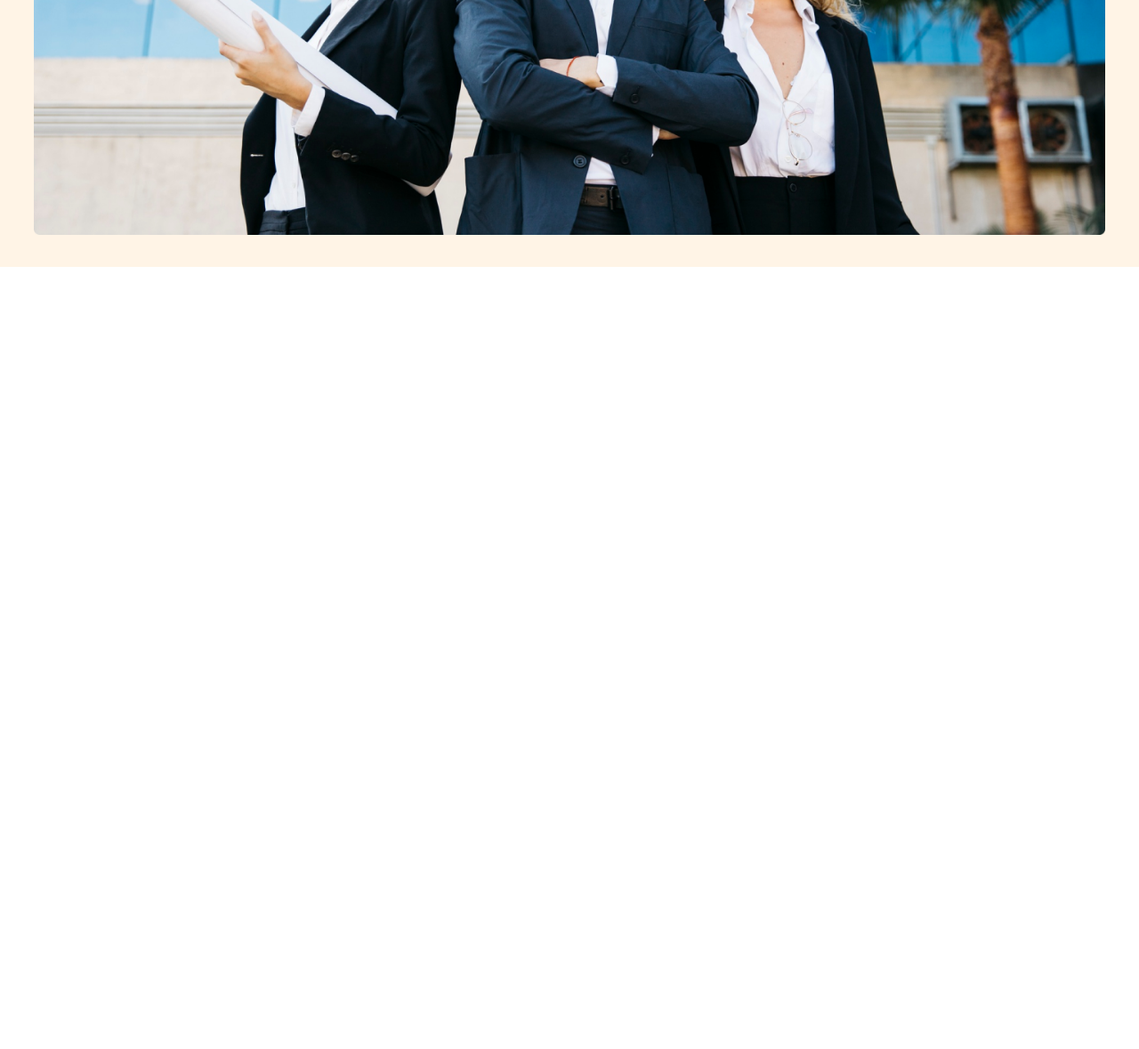
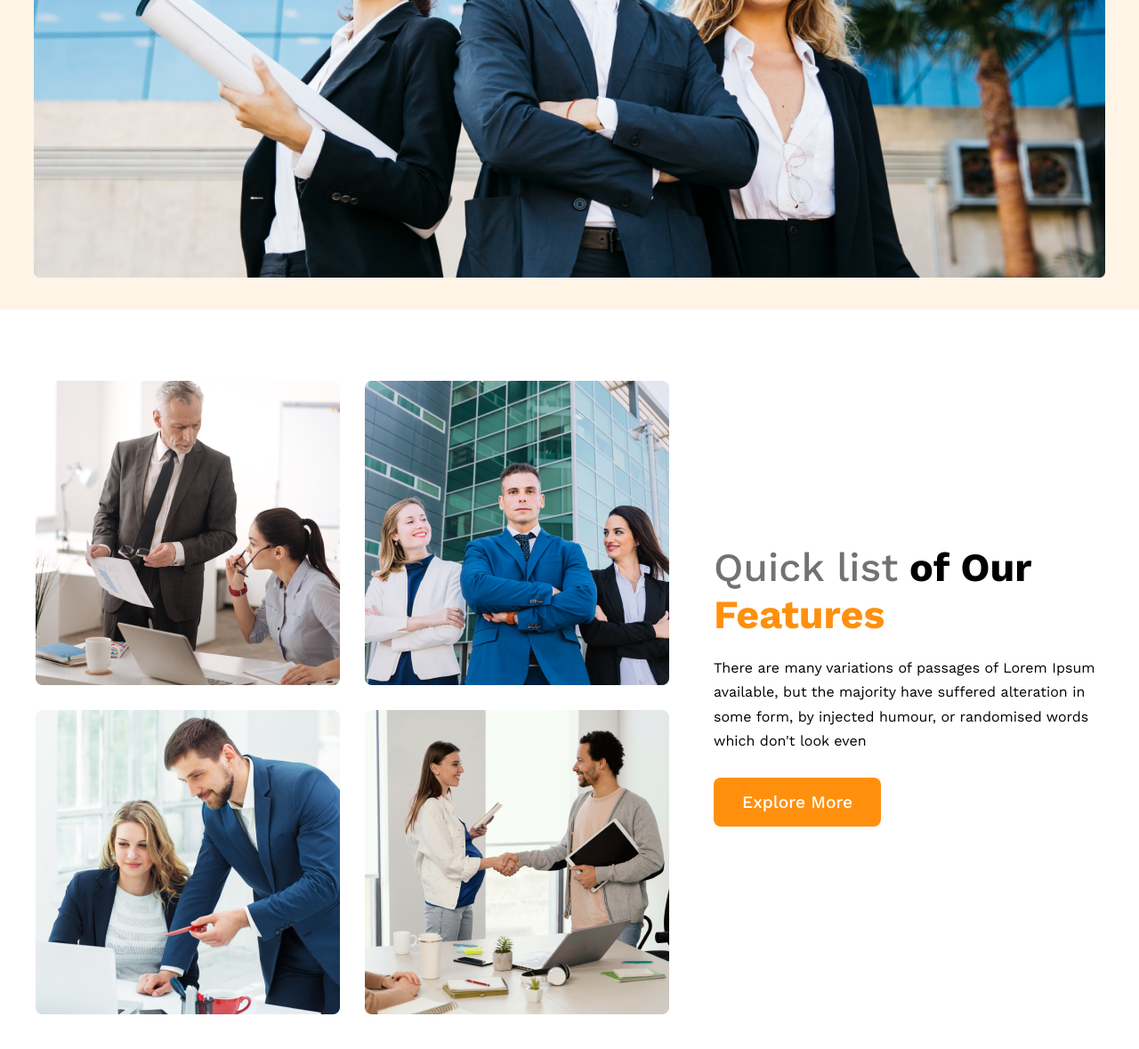
Before and after one commit to purnadebpaul64/ph-architects, a plain HTML site: page index.html in a window 1280 px wide. Shown: the part 765-1944 px from the top of the page at 89% size. Before the commit the page ends 1065 px from the top, so only its background shows below. Drawn offline with nearby package versions, Linux system fonts and the light colour scheme.

Commit message:
added quick list of feature section

```diff
--- a/index.html
+++ b/index.html
@@ -36,7 +36,28 @@
         <img src="images/banner.png" alt="" />
       </section>
     </header>
-    <main></main>
+    <main>
+      <section class="feature-section">
+        <div class="feature-left">
+          <img src="images/team1.png" alt="" />
+          <img src="images/team2.png" alt="" />
+          <img src="images/team3.png" alt="" />
+          <img src="images/team4.png" alt="" />
+        </div>
+        <div class="feature-right">
+          <h2>
+            <span class="fs-1">Quick list</span> of Our
+            <span class="fs-3">Features</span>
+          </h2>
+          <p>
+            There are many variations of passages of Lorem Ipsum available, but
+            the majority have suffered alteration in some form, by injected
+            humour, or randomised words which don't look even
+          </p>
+          <button class="primary-btn">Explore More</button>
+        </div>
+      </section>
+    </main>
     <footer></footer>
   </body>
 </html>
--- a/styles/style.css
+++ b/styles/style.css
@@ -25,14 +25,14 @@
   margin: 0 auto;
 }
 .primary-btn {
-  padding: 1vw 1.6vw;
+  padding: 16px 32px;
   background-color: var(--pri-c);
   color: #ffffff;
   font-size: 1.2rem;
   font-weight: 500;
   border: none;
   border-radius: 8px;
-  margin: 2vw 0;
+  margin: 28px 0;
 }
 
 /* ===== Navigation Section ===== */
@@ -47,7 +47,7 @@ nav {
 }
 .nav-links ul {
   display: flex;
-  gap: 4vw;
+  gap: 60px;
 }
 .nav-links ul li {
   list-style: none;
@@ -64,7 +64,7 @@ nav {
 
 /* ===== Hero Section ====== */
 .hero {
-  padding-top: 4vw;
+  padding-top: 64px;
   padding-bottom: 2rem;
 }
 .hero h1 {
@@ -80,6 +80,40 @@ nav {
 }
 .hero-content {
   text-align: center;
-  width: 60vw;
+  width: 60%;
   margin: 0 auto;
 }
+
+/* ===== feature-section ===== */
+.feature-section {
+  margin: 0 auto;
+  display: flex;
+  gap: 50px;
+  align-items: center;
+  padding: 80px 0;
+  max-width: 1200px;
+}
+.feature-left {
+  display: grid;
+  grid-template-columns: 1fr 1fr;
+  gap: 28px;
+}
+
+.feature-right h2 {
+  font-size: 2.8rem;
+}
+.fs-1 {
+  font-weight: 500;
+  color: var(--td-3);
+}
+.fs-2 {
+  font-weight: 700;
+  color: var(--td-1);
+}
+.fs-3 {
+  color: var(--pri-c);
+}
+.feature-right p {
+  line-height: 1.7rem;
+  margin-top: 20px;
+}
```
